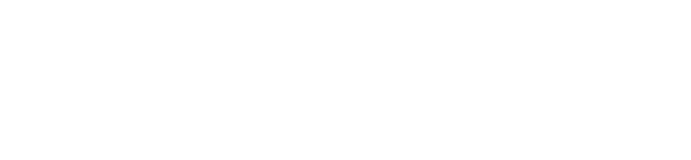
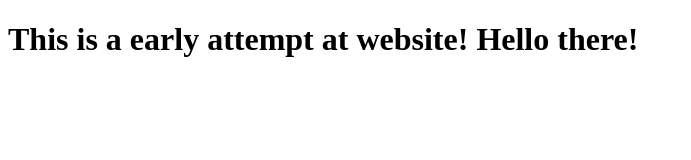
Before and after one commit to Jack-Daly-Eng025/30_DAYS_OF_CODE, a plain HTML site: page 2_30/src/index.html in a window 1280 px wide. Shown: the whole page, without its empty margins (0-691 px from the left). Drawn offline with Linux system fonts and the light colour scheme.

Commit message:
updating changes

```diff
--- a/2_30/src/index.html
+++ b/2_30/src/index.html
@@ -11,13 +11,16 @@
         <meta name="description" content="">
         <meta name="viewport" content="width=device-width, initial-scale=1">
         <link rel="stylesheet" href="">
+        <title>My first HTML5 webpage</title>
     </head>
     <body>
-        <!--[if lt IE 7]>
-            <p class="browsehappy">You are using an <strong>outdated</strong> browser. Please <a href="#">upgrade your browser</a> to improve your experience.</p>
-        <![endif]-->
+    <div id="container">
+       <h1>This is a early attempt at website! Hello  there!</h1>
+
 
 
         <script data-name="BMC-Widget" data-cfasync="false" src="https://cdnjs.buymeacoffee.com/1.0.0/widget.prod.min.js" data-id="JackDalyEng025" data-description="Support me on Buy me a coffee!" data-message="THANK YOU FOR VISITING! YOU CAN BUY ME A COFFEE!" data-color="#BD5FFF" data-position="Right" data-x_margin="18" data-y_margin="18"></script>
+    </div>
+
     </body>
 </html>
```
Also changed, not shown: README.md.
